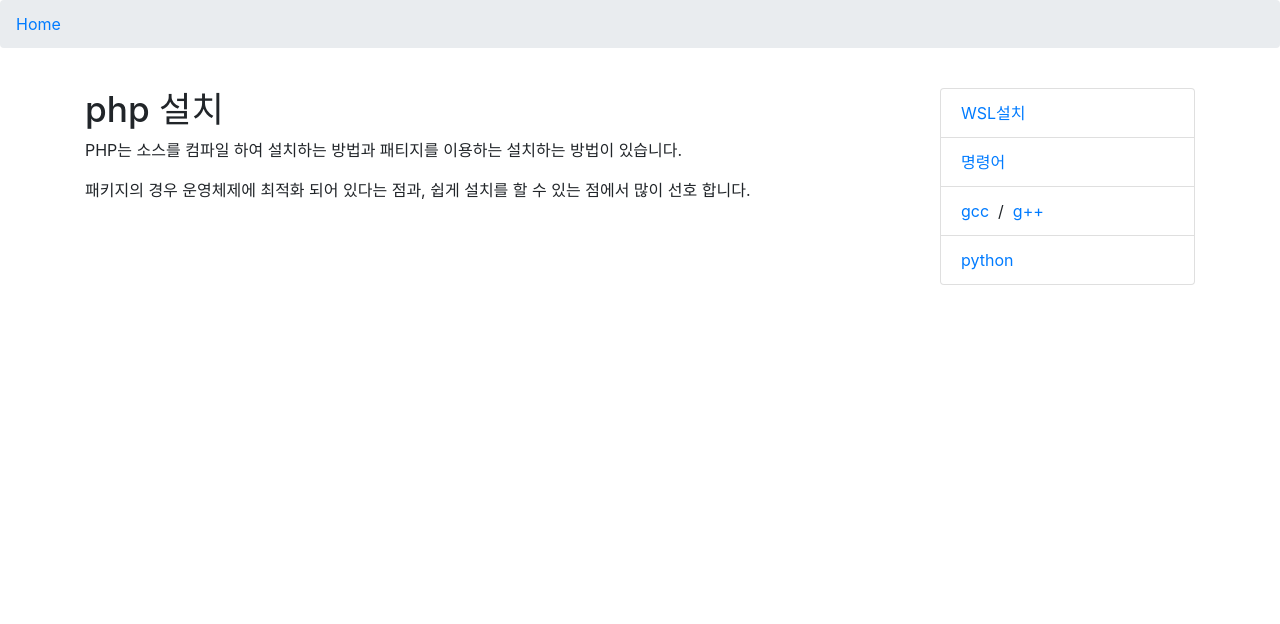
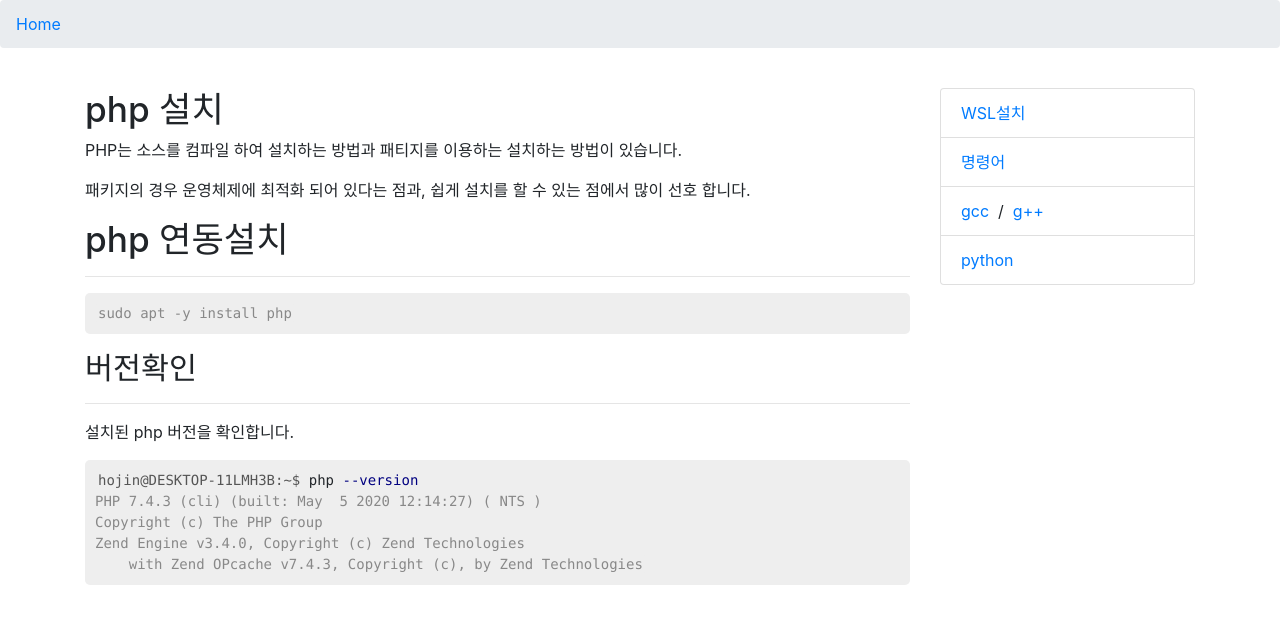
Before and after one commit to jinydoc/linux, a Jekyll site: the page built from src/dev/php/index.md, in a window 1280 px wide. Shown: the top 624 px of the page. Built offline with Jekyll 4.4.1, drawn with Linux system fonts in a browser that asks for light colours; our own code applies the rules of GitHub Pages for plain Markdown files.

````diff
--- a/src/dev/php/index.md
+++ b/src/dev/php/index.md
@@ -6,3 +6,23 @@ layout: home
 PHP는 소스를 컴파일 하여 설치하는 방법과 패티지를 이용하는 설치하는 방법이 있습니다.
 
 패키지의 경우 운영체제에 최적화 되어 있다는 점과, 쉽게 설치를 할 수 있는 점에서 많이 선호 합니다.
+
+
+# php 연동설치
+---
+
+```console
+sudo apt -y install php
+```
+
+## 버전확인
+---
+설치된 php 버전을 확인합니다.
+
+```console
+hojin@DESKTOP-11LMH3B:~$ php --version
+PHP 7.4.3 (cli) (built: May  5 2020 12:14:27) ( NTS )
+Copyright (c) The PHP Group
+Zend Engine v3.4.0, Copyright (c) Zend Technologies
+    with Zend OPcache v7.4.3, Copyright (c), by Zend Technologies
+```
````
Also changed, not shown: src/ubuntu/index.md (+17 -0 lines).
